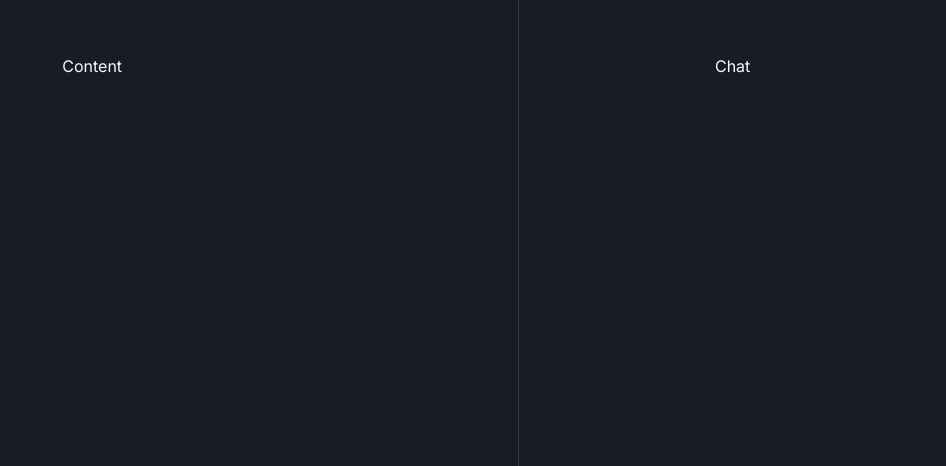
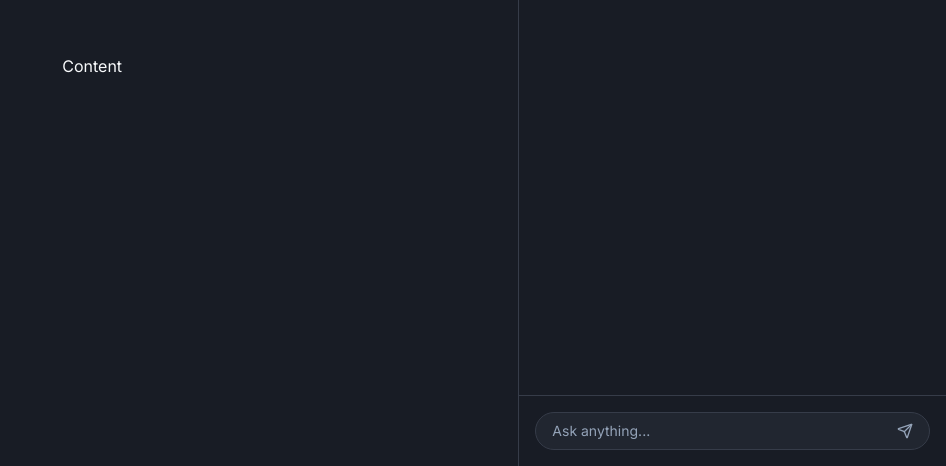
Before and after one commit to sergei4k/polyresearch, a Next.js app in the folder frontend/: page / in a window 1280 px wide. Shown: the part 334-800 px from the top of the page, without its empty margins (334-1280 px from the left). Built offline with nearby package versions, Linux system fonts and the light colour scheme.

Commit message:
some structure for front end

```diff
--- /dev/null
+++ b/frontend/src/app/api/chat/route.ts
@@ -0,0 +1,27 @@
+import { NextResponse } from "next/server";
+
+export async function POST(req: Request) {
+    try {
+        const { message } = await req.json();
+
+        // THIS IS THE BACKEND.
+        // You can call OpenAI, Anthropic, or your own Python backend here.
+
+        // Example:
+        // const response = await callMyModel(message);
+
+        // For now, we just mock a response.
+        const mockResponse = `I received your message: "${message}". This response comes from the API route.`;
+
+        // Simulate network delay
+        await new Promise((resolve) => setTimeout(resolve, 500));
+
+        return NextResponse.json({ response: mockResponse });
+    } catch (error) {
+        console.error("Error in chat API:", error);
+        return NextResponse.json(
+            { error: "Failed to process message" },
+            { status: 500 }
+        );
+    }
+}
--- a/frontend/src/app/page.tsx
+++ b/frontend/src/app/page.tsx
@@ -1,3 +1,5 @@
+import { ChatComponent } from "@/components/chat-component";
+
 export default function Home() {
   return (
     <main className="flex h-screen w-full flex-col overflow-hidden bg-background text-foreground md:flex-row">
@@ -10,9 +12,7 @@ export default function Home() {
 
       {/* Right Panel - 1/3 width on desktop */}
       <div className="flex w-full flex-col md:h-full md:w-1/3">
-        <div className="flex h-full w-full items-center justify-center p-4">
-          Chat
-        </div>
+        <ChatComponent />
       </div>
     </main>
   );
--- /dev/null
+++ b/frontend/src/components/chat-component.tsx
@@ -0,0 +1,110 @@
+"use client"
+
+import * as React from "react"
+import { Send } from "lucide-react"
+
+interface Message {
+  id: string
+  text: string
+  sender: "user" | "bot"
+}
+
+export function ChatComponent() {
+  const [messages, setMessages] = React.useState<Message[]>([])
+  const [inputValue, setInputValue] = React.useState("")
+  const [isLoading, setIsLoading] = React.useState(false)
+
+  const handleSendMessage = async (e?: React.FormEvent) => {
+    e?.preventDefault()
+    if (!inputValue.trim() || isLoading) return
+
+    const userMessage: Message = {
+      id: Date.now().toString(),
+      text: inputValue,
+      sender: "user",
+    }
+
+    setMessages((prev) => [...prev, userMessage])
+    setInputValue("")
+    setIsLoading(true)
+
+    try {
+      const response = await fetch("/api/chat", {
+        method: "POST",
+        headers: { "Content-Type": "application/json" },
+        body: JSON.stringify({ message: userMessage.text }),
+      })
+
+      if (!response.ok) throw new Error("Failed to send message")
+
+      const data = await response.json()
+
+      const botMessage: Message = {
+        id: (Date.now() + 1).toString(),
+        text: data.response,
+        sender: "bot",
+      }
+      setMessages((prev) => [...prev, botMessage])
+    } catch (error) {
+      console.error("Error sending message:", error)
+      const errorMessage: Message = {
+        id: (Date.now() + 1).toString(),
+        text: "Sorry, something went wrong. Please try again.",
+        sender: "bot",
+      }
+      setMessages((prev) => [...prev, errorMessage])
+    } finally {
+      setIsLoading(false)
+    }
+  }
+
+  return (
+    <div className="flex h-full w-full flex-col overflow-hidden bg-background">
+      {/* Message List */}
+      <div className="flex-1 overflow-y-auto p-4 space-y-4">
+        {messages.map((message) => (
+          <div
+            key={message.id}
+            className={`flex w-full ${
+              message.sender === "user" ? "justify-end" : "justify-start"
+            }`}
+          >
+            <div
+              className={`max-w-[80%] rounded-2xl px-4 py-2 text-sm ${
+                message.sender === "user"
+                  ? "bg-primary text-primary-foreground"
+                  : "bg-muted text-muted-foreground"
+              }`}
+            >
+              {message.text}
+            </div>
+          </div>
+        ))}
+      </div>
+
+      {/* Input Area */}
+      <div className="border-t border-border p-4">
+        <form
+          onSubmit={handleSendMessage}
+          className="flex items-center gap-2 rounded-full border border-border bg-muted/30 px-4 py-2"
+        >
+          <input
+            type="text"
+            placeholder="Ask anything..."
+            className="flex-1 bg-transparent text-sm outline-none placeholder:text-muted-foreground disabled:opacity-50"
+            value={inputValue}
+            onChange={(e) => setInputValue(e.target.value)}
+            disabled={isLoading}
+          />
+          <button
+            type="submit"
+            className="text-muted-foreground hover:text-foreground transition-colors"
+          >
+            <Send className="h-4 w-4" />
+            <span className="sr-only">Send</span>
+          </button>
+        </form>
+      </div>
+    </div>
+  )
+}
```
